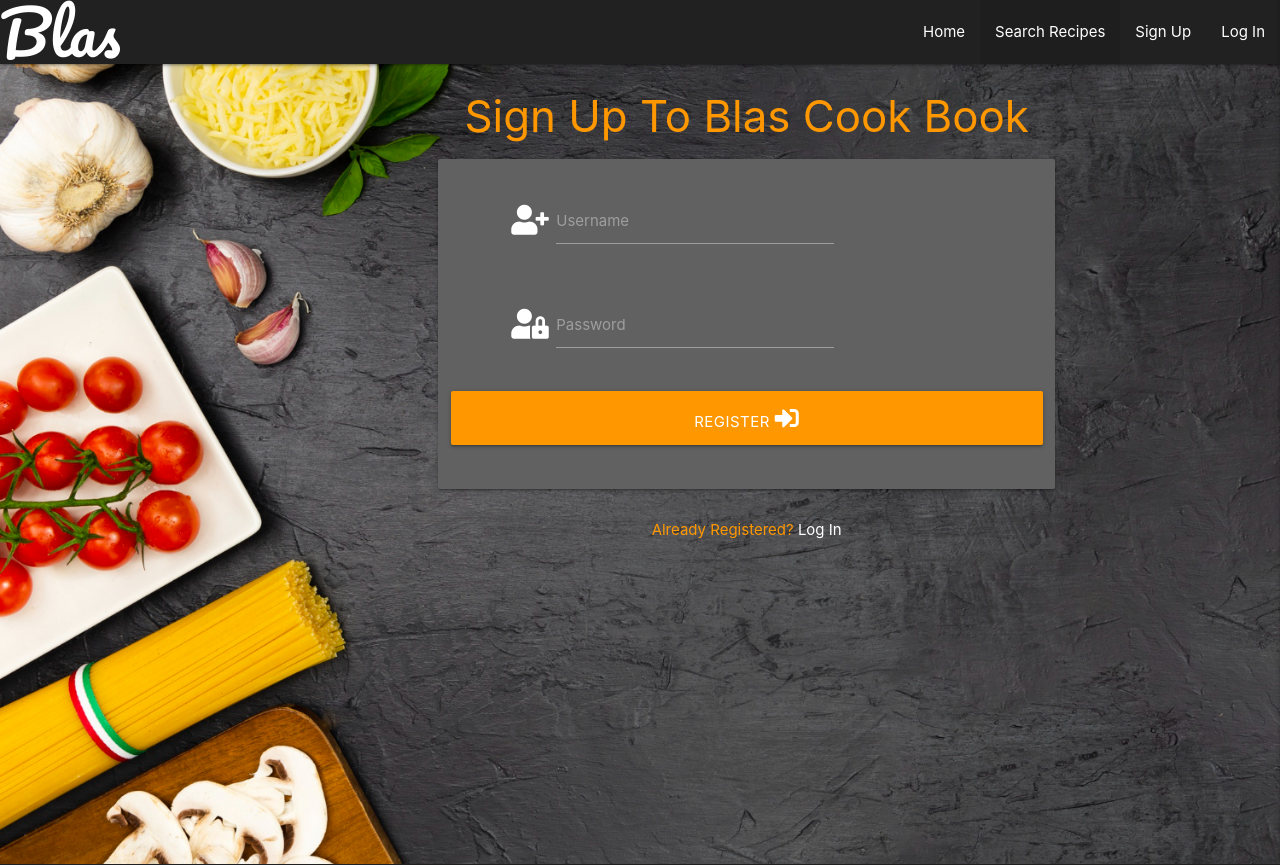
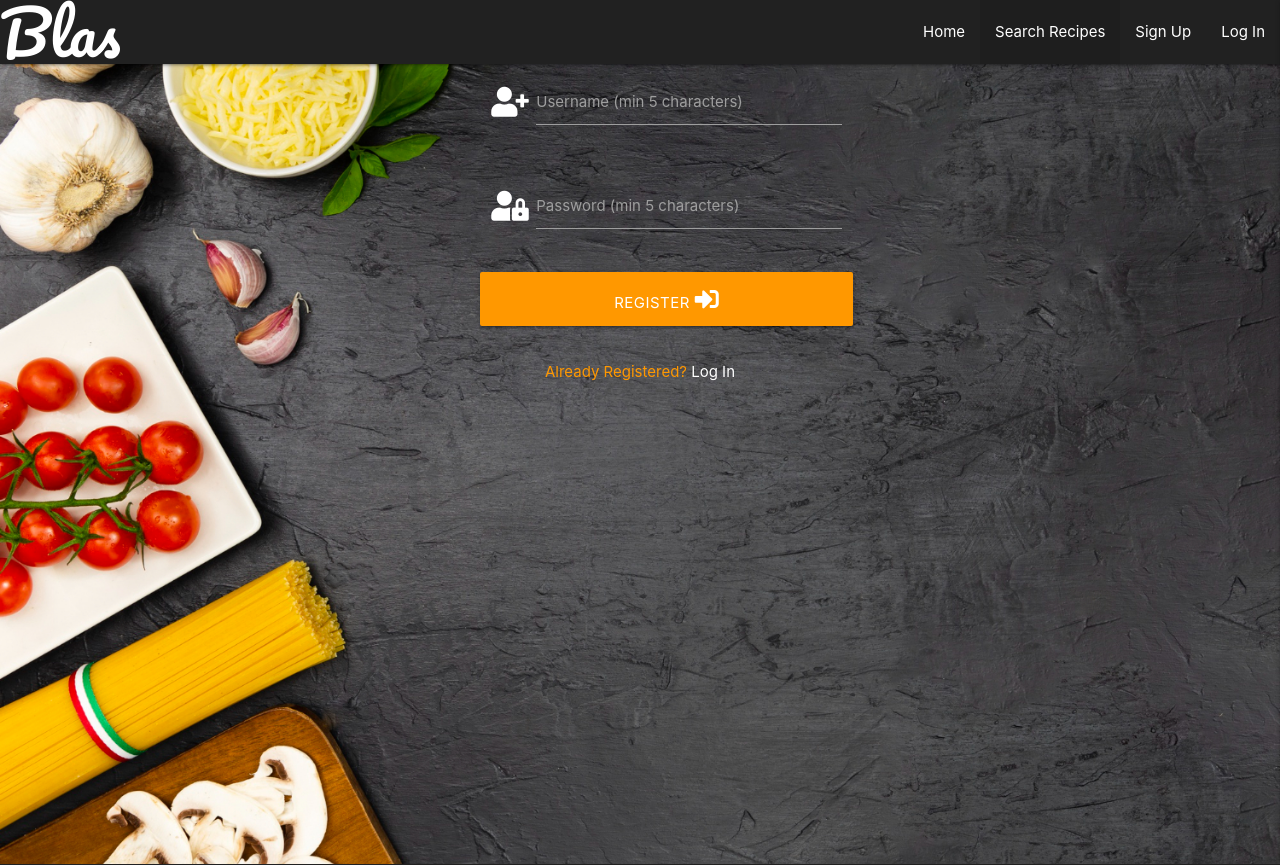
Before and after one commit to lisaloudness/Blas, a Flask app: page /register in a window 1280 px wide. Shown: the top 865 px of the page. Run offline with Flask 3, Linux system fonts and the light colour scheme; some libraries are stand-ins or nearby versions; some web fonts are replaced.

Commit message:
Removed card from registration.html & add Favicon

```diff
--- a/templates/add_recipes.html
+++ b/templates/add_recipes.html
@@ -27,13 +27,13 @@
 
           <div class="input-field col s6 m3 l3">
             <i class="material-icons prefix">timer</i>
-              <input class="materialize-textarea" type="text" id="prep_time" name="prep_time" min="5" max="120">
+              <input class="materialize-textarea validate" type="text" id="prep_time" name="prep_time" min="5" max="120">
                 <label for="prep_time">Prep Time</label>
           </div>
 
           <div class="input-field col s6 m3 l3">
             <i class="material-icons prefix">timer</i>
-              <input class="materialize-textarea" type="text" id="cook_time" name="cook_time">
+              <input class="materialize-textarea validate" type="text" id="cook_time" name="cook_time">
                 <label for="cook_time">Cook Time</label>
           </div>
           <div class="input-field col s6 m3 l3">
--- a/templates/base.html
+++ b/templates/base.html
@@ -8,6 +8,7 @@
   <link rel="stylesheet" href="https://cdnjs.cloudflare.com/ajax/libs/font-awesome/5.13.1/css/all.min.css" integrity="sha512-xA6Hp6oezhjd6LiLZynuukm80f8BoZ3OpcEYaqKoCV3HKQDrYjDE1Gu8ocxgxoXmwmSzM4iqPvCsOkQNiu41GA==" crossorigin="anonymous" type="text/css">
   <link href="https://fonts.googleapis.com/icon?family=Material+Icons" rel="stylesheet">
   <link rel="stylesheet" href="{{ url_for('static', filename='css/style.css') }}" type="text/css">
+  <link rel="shortcut icon" href="{{ url_for('static', filename='favicon.ico') }}">
   <link rel="preconnect" href="https://fonts.googleapis.com">
 <link rel="preconnect" href="https://fonts.gstatic.com" crossorigin>
 <link href="https://fonts.googleapis.com/css2?family=Engagement&family=Pacifico&display=swap" rel="stylesheet">
--- a/templates/register.html
+++ b/templates/register.html
@@ -5,16 +5,15 @@
 <!-- REGISTRATION CARD -->
 <div class="row">
   <form class="col s12 m6 offset-m4" method="POST" action="{{ url_for('register') }}">
-    <h3 class="header center orange-text">Sign Up To Blas Cook Book</h3>
-    <div class="card grey darken-2">
-      <div class="card-content white-text">
+
+      <div class="white-text">
 <!-- USERNAME FIELD -->
         <div class="row">
           <div class="input-field col s7 offset-m1">
             <i class="fas fa-user-plus prefix"></i>
             <input id="username" name="username" type="text" minlength="5"
             maxlength="15" pattern="^[a-zA-Z0-9]{5,15}$" class="validate" required>
-            <label for="username">Username</label>
+            <label for="username">Username  (min 5 characters)</label>
           </div>
         </div>
 <!-- PASSWORD FIELD -->
@@ -23,19 +22,19 @@
             <i class="fas fa-user-lock prefix"></i>
             <input id="password" name="password" type="password" minlength="5"
               maxlength="15" pattern="^[a-zA-Z0-9]{5,15}$" class="validate" required>
-            <label for="password">Password</label>
+            <label for="password">Password  (min 5 characters)</label>
           </div>
         </div>
 <!-- REGISTER BUTTON-->
       <div class="row">
-        <button type="submit" class="col s12 btn-large waves-effect waves-light orange">Register <i class="fas fa-sign-in-alt"></i></button>
+        <button type="submit" class="col s7 offset-m1 btn-large waves-effect waves-light orange">Register <i class="fas fa-sign-in-alt"></i></button>
       </div>
-    </div>
+
   </form>
 </div>
 
 <div class="row">
-  <div class="col s12 m6 offset-m4">
+  <div class="col s12 m6 offset-m3">
     <p class="center-align orange-text strong-text">
         Already Registered?
         <a href="{{ url_for('login') }}" class="white-text text-darken-4 strong-text">Log In</a>
```
Also changed, not shown: templates/login.html (+4 -6 lines), templates/profile.html (+26 -28 lines), templates/recipes.html (+6 -4 lines), static/favicon.ico (added).
